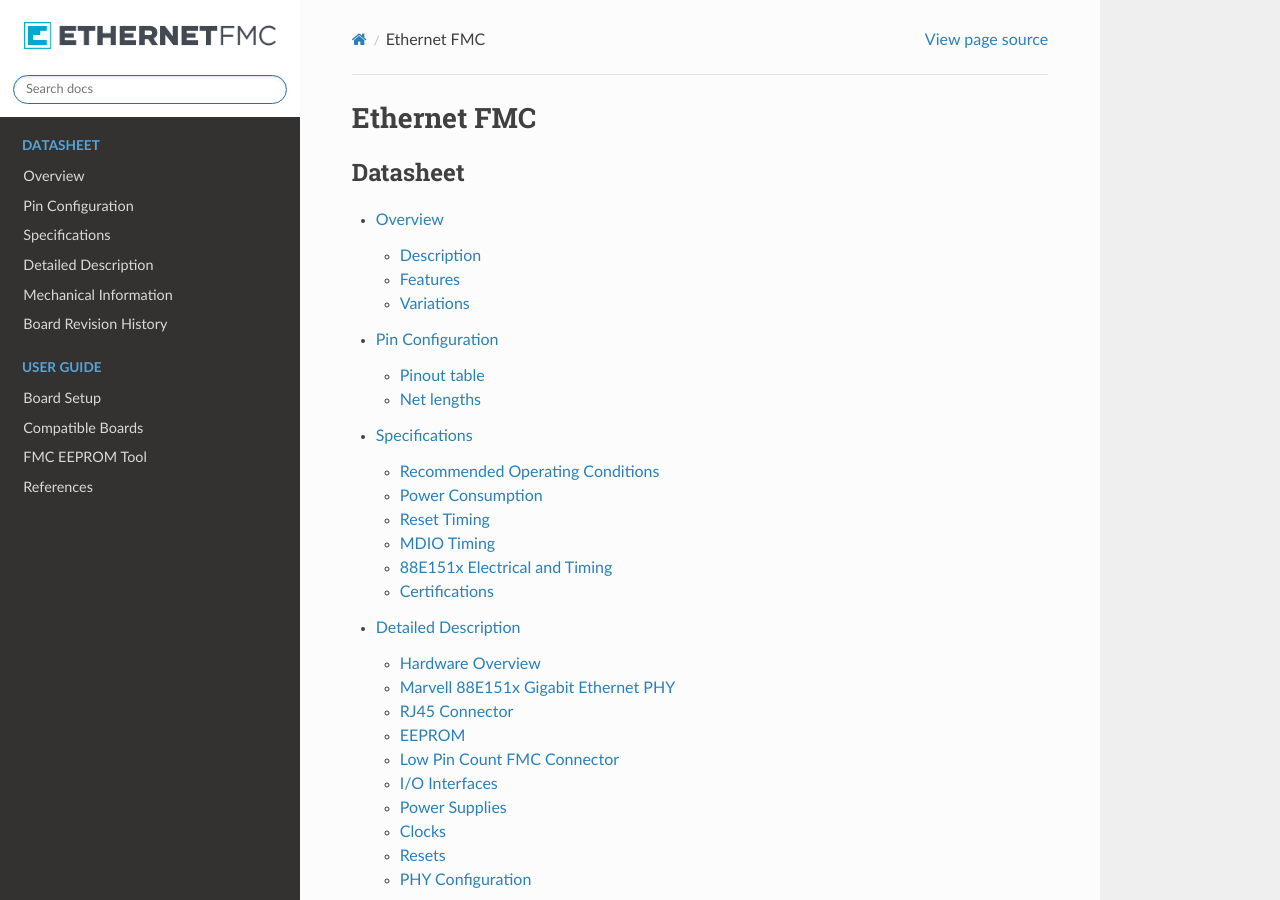
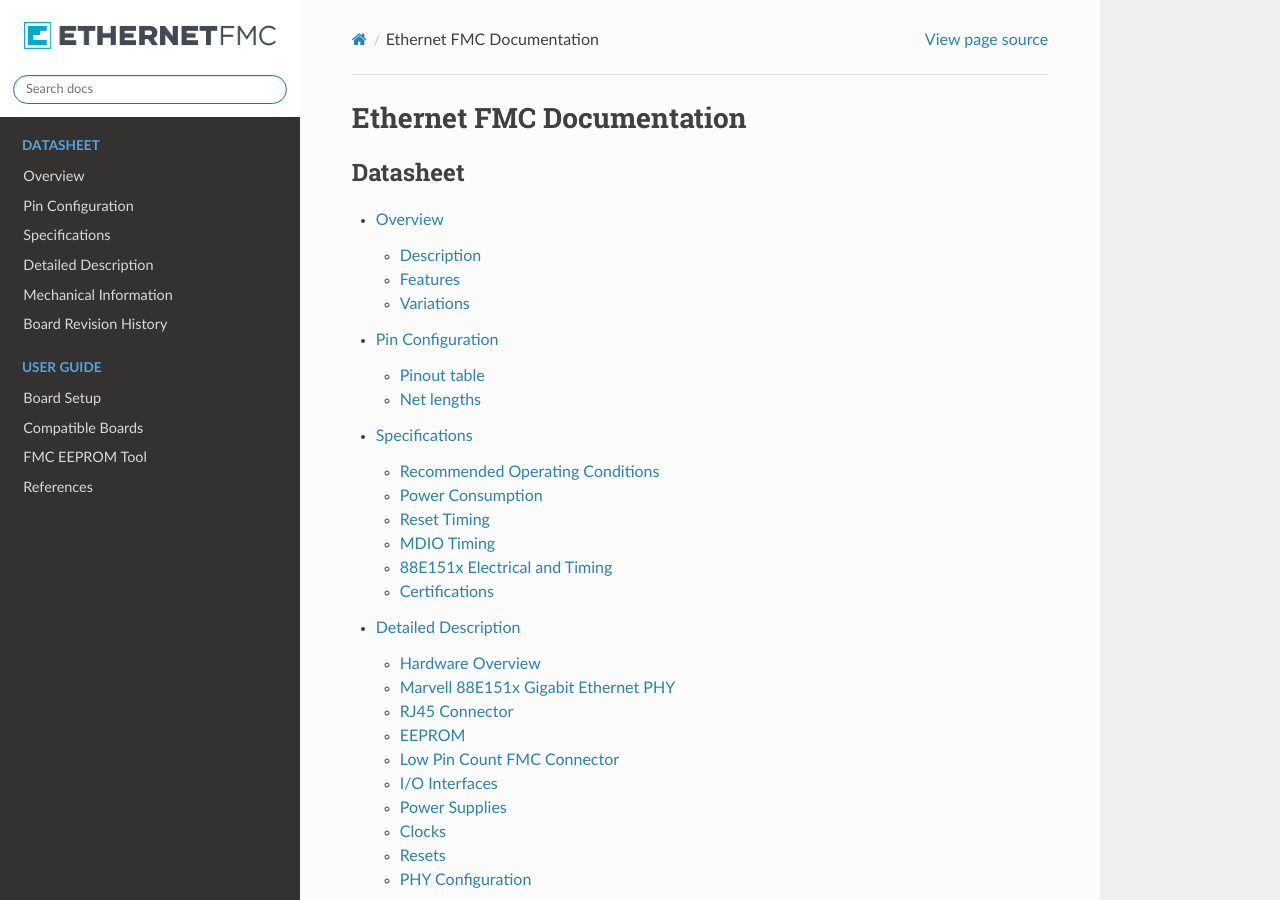
Before and after one commit to fpgadeveloper/ethernetfmc, a Sphinx documentation site: the page built from docs/source/index.rst, in a window 1280 px wide and 900 px high. Built offline with Sphinx 7.4.7 and the Read the Docs theme 2.0.0, drawn with Linux system fonts in a browser that asks for light colours.

Commit message:
* removed redundant logo images * changed title to "Ethernet FMC Documentation"

```diff
--- a/docs/source/index.rst
+++ b/docs/source/index.rst
@@ -2,8 +2,8 @@
    You can adapt this file completely to your liking, but it should at least
    contain the root `toctree` directive.
 
-Ethernet FMC
-============
+Ethernet FMC Documentation
+==========================
 
 .. toctree::
    :maxdepth: 2
```
Also changed, not shown: docs/source/images/ethernet-fmc-logo.png (deleted), docs/source/images/ethernet-fmc-logo.svg (deleted).
